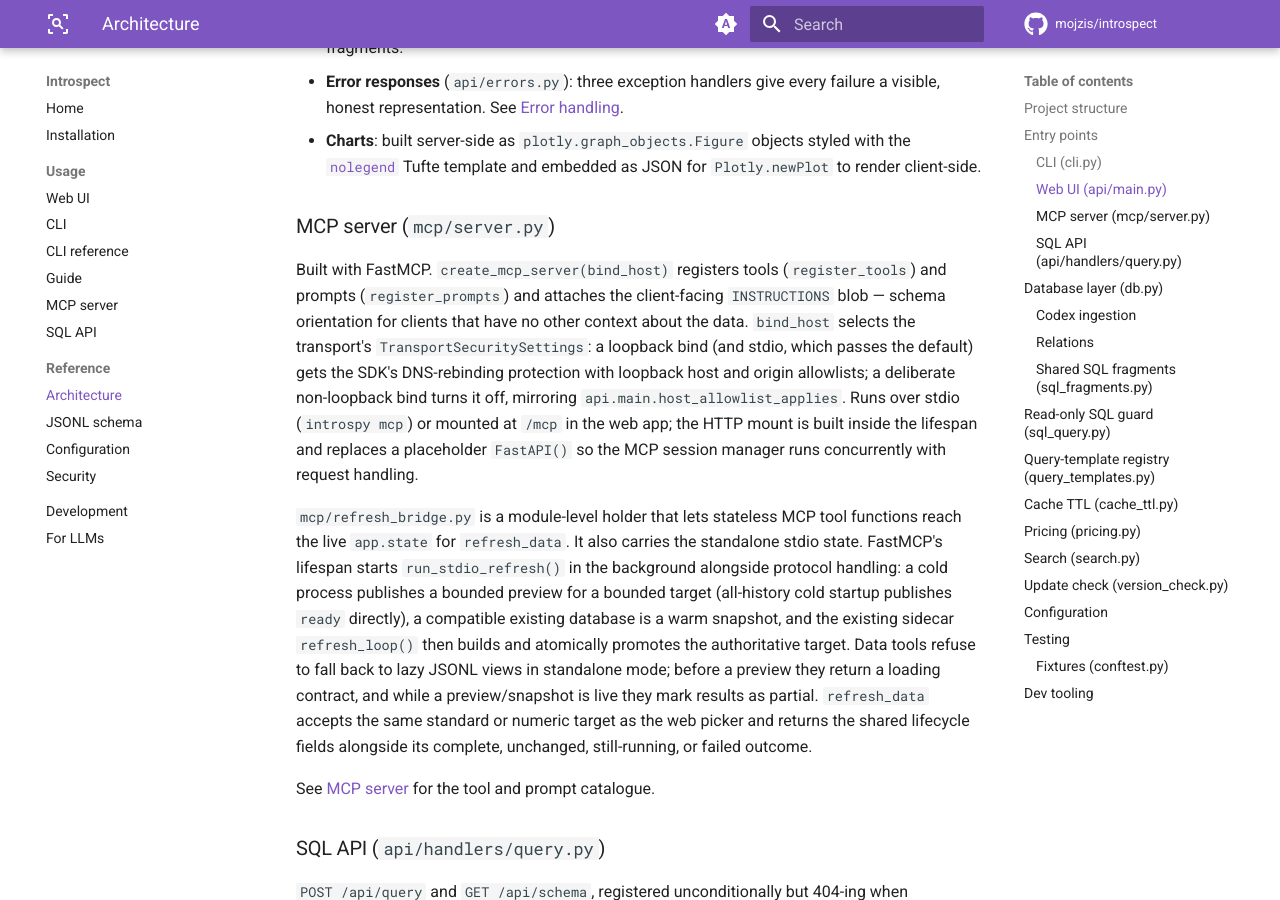
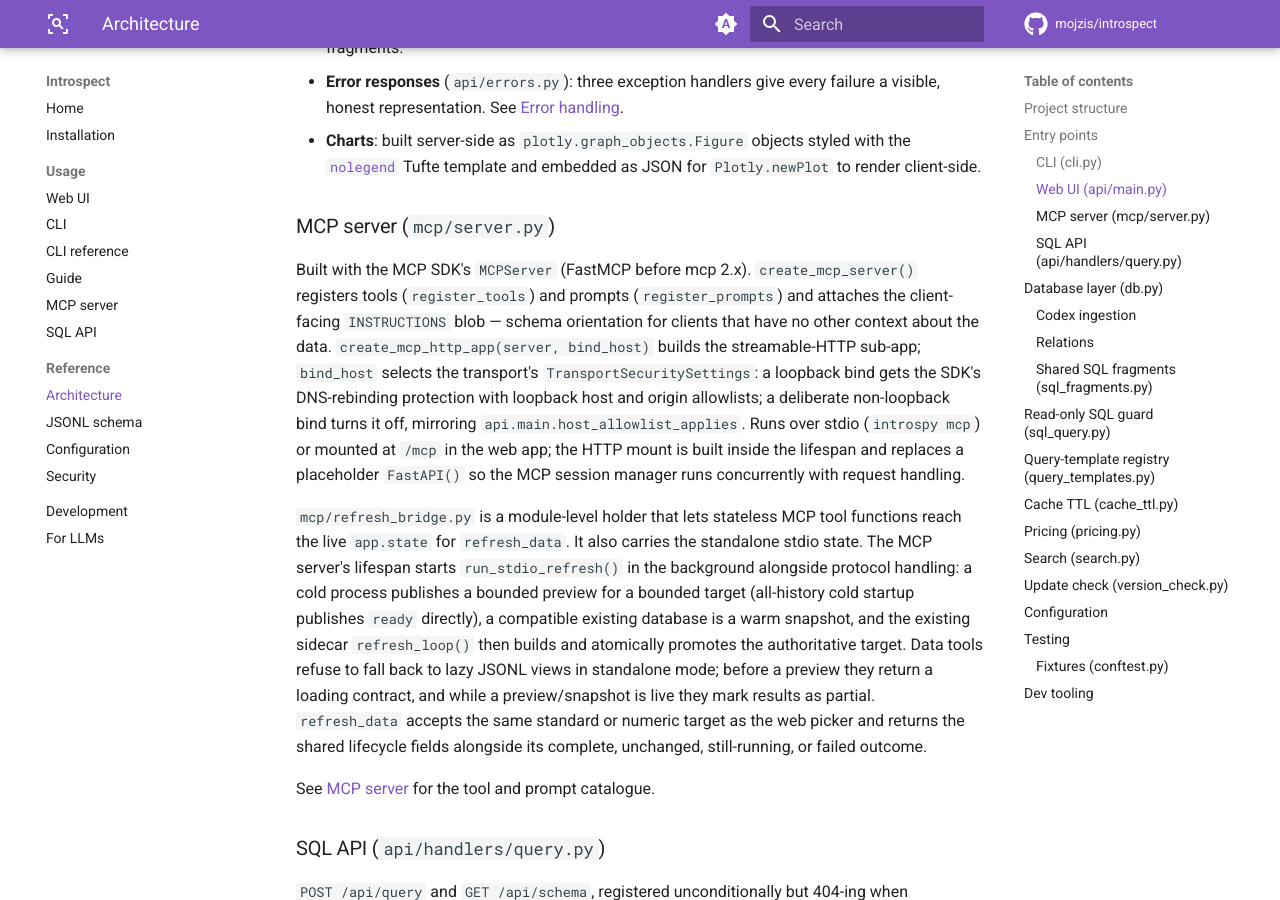
Before and after one commit to mojzis/introspect, an MkDocs documentation site: the page built from docs/architecture.md, in a window 1280 px wide and 900 px high, scrolled down 3175 px. Built offline with MkDocs 1.6.1 and Material for MkDocs 9.7.7, drawn with Linux system fonts in a browser that asks for light colours; comment, search, counter and statistics services are not loaded; some of the changed text lies outside the part shown.

Commit message:
Port introspect.mcp to mcp 2.x (MCPServer) and require mcp>=2.0,<3
mcp 2.0 removed mcp.server.fastmcp; FastMCP is now
mcp.server.mcpserver.MCPServer, and transport settings (streamable_http_path,
transport_security) moved off the constructor/settings onto
streamable_http_app(). Split the HTTP-app construction into
create_mcp_http_app(server, bind_host) so create_mcp_server() stays
transport-agnostic for stdio. get_prompt() now returns
GetPromptResult | InputRequiredResult, so the prompt test helper narrows it.

Verified: full suite, ruff, ty, vulture, deptry, the fresh-install job
(--resolution highest -> mcp 2.2.0), and HTTP/stdio smoke tests
(initialize, tools/list, run_sql, Host allowlist) match 1.x behavior.

Co-Authored-By: Claude Opus 5 <noreply@anthropic.com>

```diff
--- a/docs/architecture.md
+++ b/docs/architecture.md
@@ -48,7 +48,7 @@ src/introspect/
 │       ├── refresh.py      # Manual refresh trigger + status fragment
 │       └── raw.py          # Raw JSONL records
 ├── mcp/
-│   ├── server.py           # FastMCP server factory + client instructions
+│   ├── server.py           # MCPServer factory + client instructions
 │   ├── _register.py        # Tool / prompt registration and registry wiring
 │   ├── tools.py            # MCP tool implementations
 │   ├── prompts.py          # MCP prompt seeds for exploratory templates
@@ -155,12 +155,13 @@ A FastAPI application launched via `introspy serve`.
 
 ### MCP server (`mcp/server.py`)
 
-Built with FastMCP. `create_mcp_server(bind_host)` registers tools
-(`register_tools`) and prompts (`register_prompts`) and attaches the
-client-facing `INSTRUCTIONS` blob — schema orientation for clients that have no
-other context about the data. `bind_host` selects the transport's
-`TransportSecuritySettings`: a loopback bind (and stdio, which passes the
-default) gets the SDK's DNS-rebinding protection with loopback host and origin
+Built with the MCP SDK's `MCPServer` (FastMCP before mcp 2.x).
+`create_mcp_server()` registers tools (`register_tools`) and prompts
+(`register_prompts`) and attaches the client-facing `INSTRUCTIONS` blob — schema
+orientation for clients that have no other context about the data.
+`create_mcp_http_app(server, bind_host)` builds the streamable-HTTP sub-app;
+`bind_host` selects the transport's `TransportSecuritySettings`: a loopback bind
+gets the SDK's DNS-rebinding protection with loopback host and origin
 allowlists; a deliberate non-loopback bind turns it off, mirroring
 `api.main.host_allowlist_applies`. Runs over stdio (`introspy mcp`) or mounted at `/mcp` in the web app; the
 HTTP mount is built inside the lifespan and replaces a placeholder `FastAPI()`
@@ -168,7 +169,7 @@ so the MCP session manager runs concurrently with request handling.
 
 `mcp/refresh_bridge.py` is a module-level holder that lets stateless MCP tool
 functions reach the live `app.state` for `refresh_data`. It also carries the
-standalone stdio state. FastMCP's lifespan starts `run_stdio_refresh()` in
+standalone stdio state. The MCP server's lifespan starts `run_stdio_refresh()` in
 the background alongside protocol handling: a cold process publishes a bounded
 preview for a bounded target (all-history cold startup publishes `ready`
 directly), a compatible existing database is a warm snapshot, and the existing
```
Also changed, not shown: pyproject.toml (+3 -5 lines), 5 other files.
